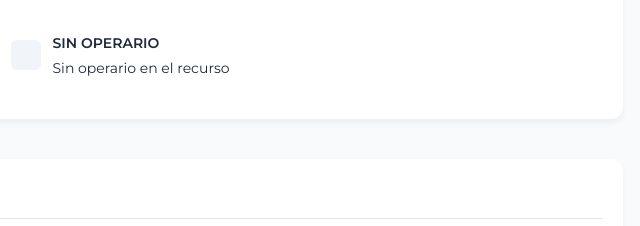
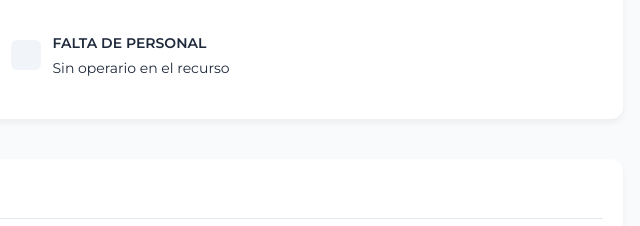
Before and after one commit to ThomasCasco/tablero_recursos, a website: page index.html in a window 1280 px wide. Shown: the part 322-548 px from the top of the page, 637-1277 px from the left. Drawn offline with Linux system fonts and the light colour scheme.

Commit message:
Actualiza el texto de estado en index.html de "SIN OPERARIO" a "FALTA DE PERSONAL" para mejorar la claridad en la representación del estado de los recursos.

```diff
--- a/index.html
+++ b/index.html
@@ -819,7 +819,7 @@
                         <div class="legend-item">
                             <div class="legend-color status-sin-operario"></div>
                             <div class="legend-text">
-                                <strong>SIN OPERARIO</strong>
+                                <strong>FALTA DE PERSONAL</strong>
                                 Sin operario en el recurso
                             </div>
                         </div>
```
